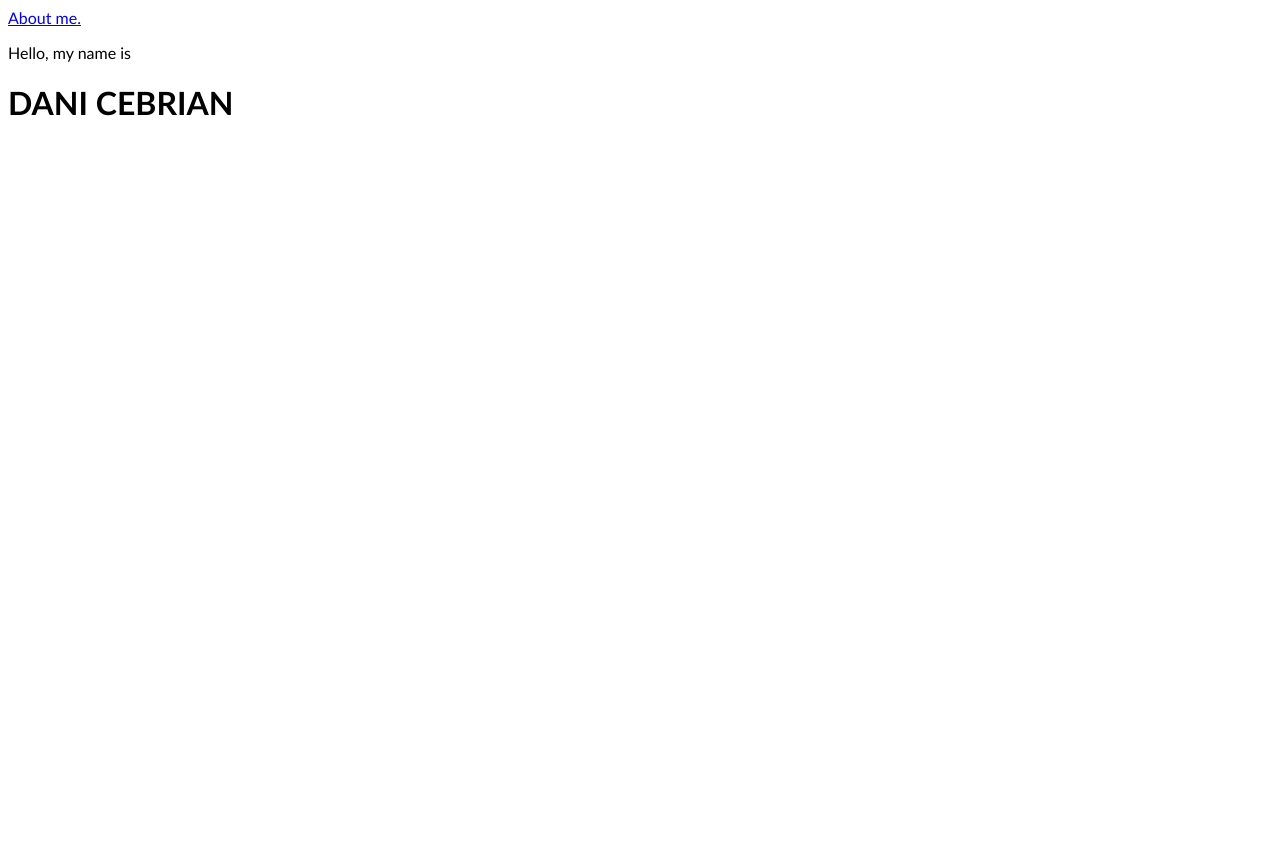
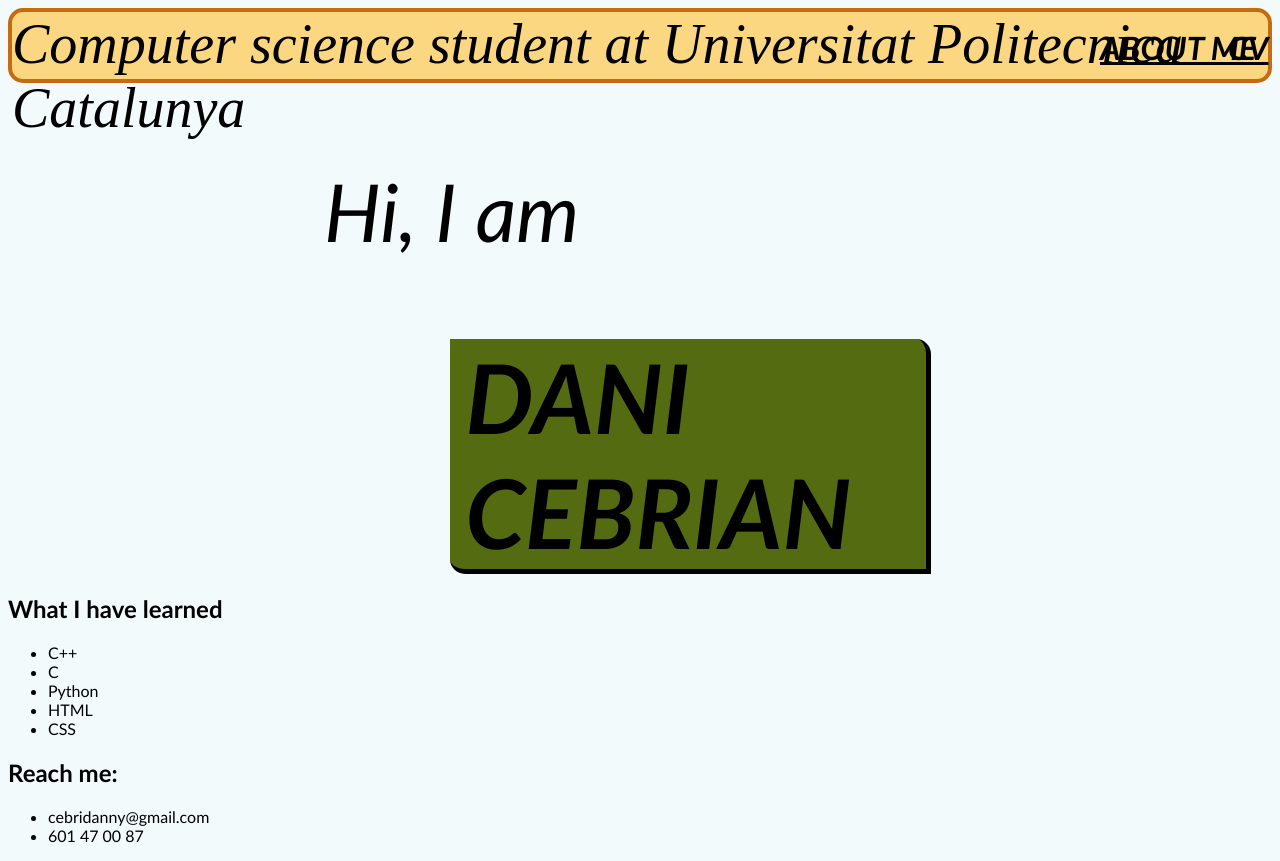
Before and after one commit to dcebrian12/PORTFOLIO, a plain HTML site: page index.html in a window 1280 px wide. Before the commit the page ends 800 px from the top, so only its background shows below. Drawn offline with Linux system fonts and the light colour scheme.

Commit message:
poca cosa

```diff
--- a/index.html
+++ b/index.html
@@ -5,9 +5,29 @@
         <link rel="stylesheet" href="styles.css">
     </head>
     <body>
-        <a class="enlace" href="sobre_mi.html" >About me.</a>
-        <p>Hello, my name is</p>
-        <h1>DANI CEBRIAN</h1>
-
+        <div class="up">
+            <p id="study">Computer science student at Universitat Politecnica Catalunya</p>
+            <a class="enlace" href="sobre_mi.html"> About me</a>
+            <a class="enlace cv" href="curriculum.pdf">CV</a>
+        </div>
+        <p class="salute">Hi, I am</p>
+        <h1 class="myname">DANI CEBRIAN</h1>
+        <div class="what_I_learned">
+            <h2>What I have learned</h2>
+            <ul>
+                <li>C++</li>
+                <li>C</li>
+                <li>Python</li>
+                <li>HTML</li>
+                <li>CSS</li>
+            </ul>
+        </div>
+        <div>
+            <h2>Reach me:</h2>
+            <ul>
+                <li>cebridanny@gmail.com</li>
+                <li>601 47 00 87</li>
+            </ul>
+        </div>
     </body>
 </html>
--- a/styles.css
+++ b/styles.css
@@ -1,3 +1,64 @@
-body{
+body
+{
     font-family: Calibri;
+    background-color: rgba(222, 242, 245, 0.345);
 }
+
+.up
+{
+    background-color: #FBD781;
+    border: 4px solid #c56b12;
+    border-radius: 15px;
+    height: 75px;
+    box-sizing: border-box;
+}
+
+#study
+{
+    margin: auto;
+    font-size: 3.5em;
+    font-family: 'Times New Roman', Times, serif;
+    font-style: italic;
+}
+
+.enlace
+{
+    margin: 0 0 0 85%;
+    position: absolute;
+    top: 28px;
+    color: #000000;;
+    text-transform: uppercase;
+    font-weight: bold;
+    font-style: italic;
+    font-size: 2em;
+}
+
+.cv
+{
+    margin-left: 95%;
+}
+
+.enlace:visited
+{
+    color:black;
+}
+
+.salute
+{
+    font-size: 5em;
+    font-style: italic;
+    margin-left: 25%;
+}
+
+.myname
+{
+    font-size: 6em;
+    font-weight: bold;
+    font-style: italic;
+    margin:0 27% 0 35%;
+    padding-left: 15px;
+    background-color: #556b12;
+    border-bottom: 5px solid black;
+    border-right: 5px solid black;
+    border-radius: 0 15px; ;
+}
```
Also changed, not shown: github.png (added).
